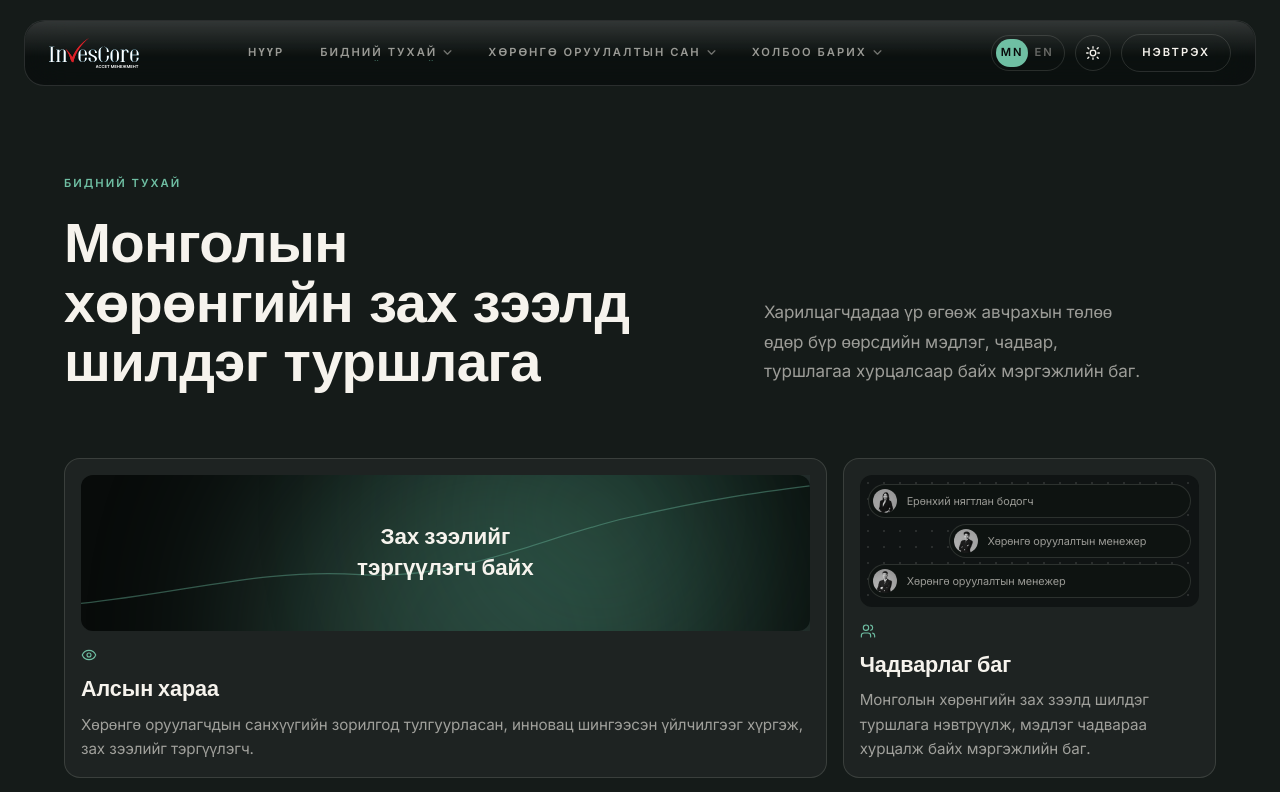
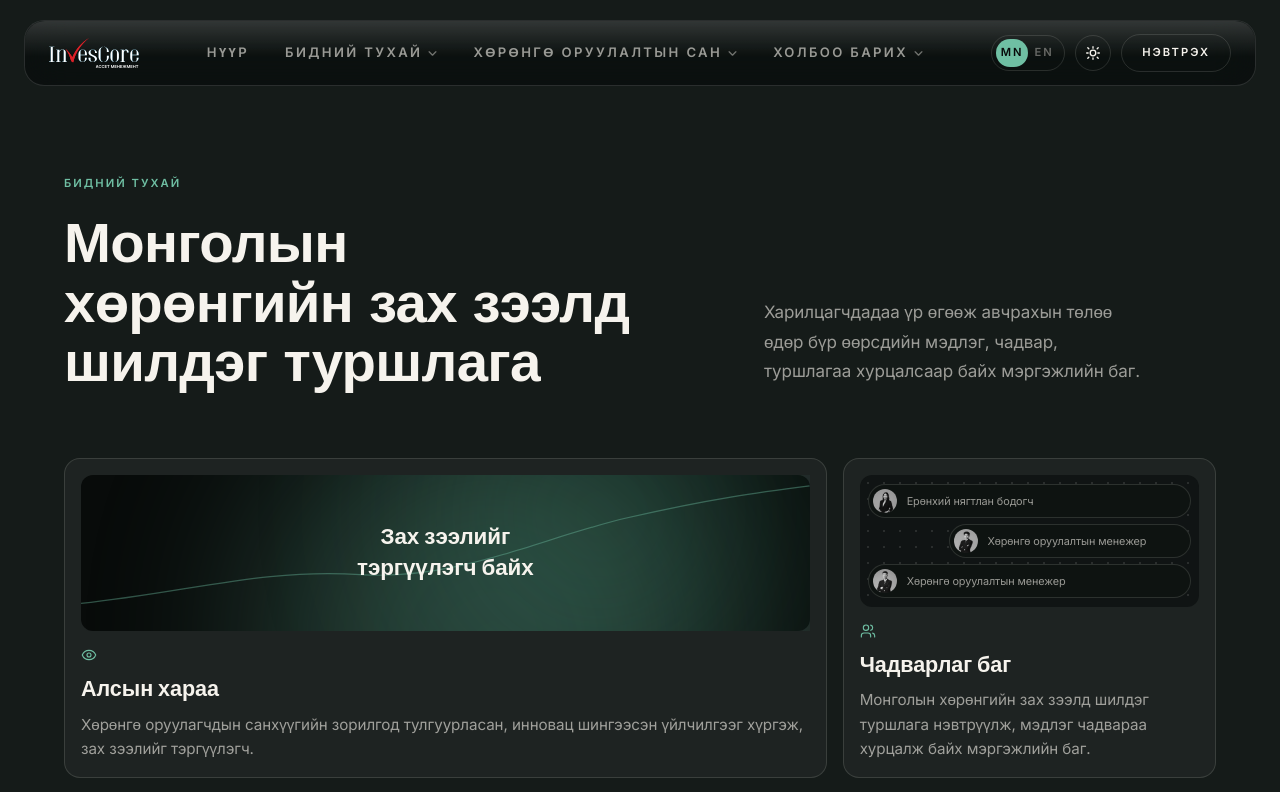
Before and after one commit to dashk4/ic-invest, a Next.js app: page /about in a window 1280 px wide. Shown: the top 792 px of the page. Built offline with nearby package versions, Linux system fonts and the light colour scheme.

Commit message:
Enlarge the top nav labels for readability (11.2px -> 13.1px)
Scoped to the nav trigger links only, not the shared .eyebrow class —
that class is also used for section labels elsewhere on the page where
the smaller size is intentional.

```diff
--- a/src/components/ui/NavMenu.tsx
+++ b/src/components/ui/NavMenu.tsx
@@ -65,7 +65,7 @@ function MenuItem({
     >
       <a
         href={entry.href}
-        className="group eyebrow flex items-center gap-1.5 whitespace-nowrap text-on-strong-muted transition-colors duration-500"
+        className="group eyebrow flex items-center gap-1.5 whitespace-nowrap text-[0.82rem]! text-on-strong-muted transition-colors duration-500"
       >
         <RollText hoverClassName="text-accent-on-dark">
           {pick(locale, entry.mn, entry.en)}
```
